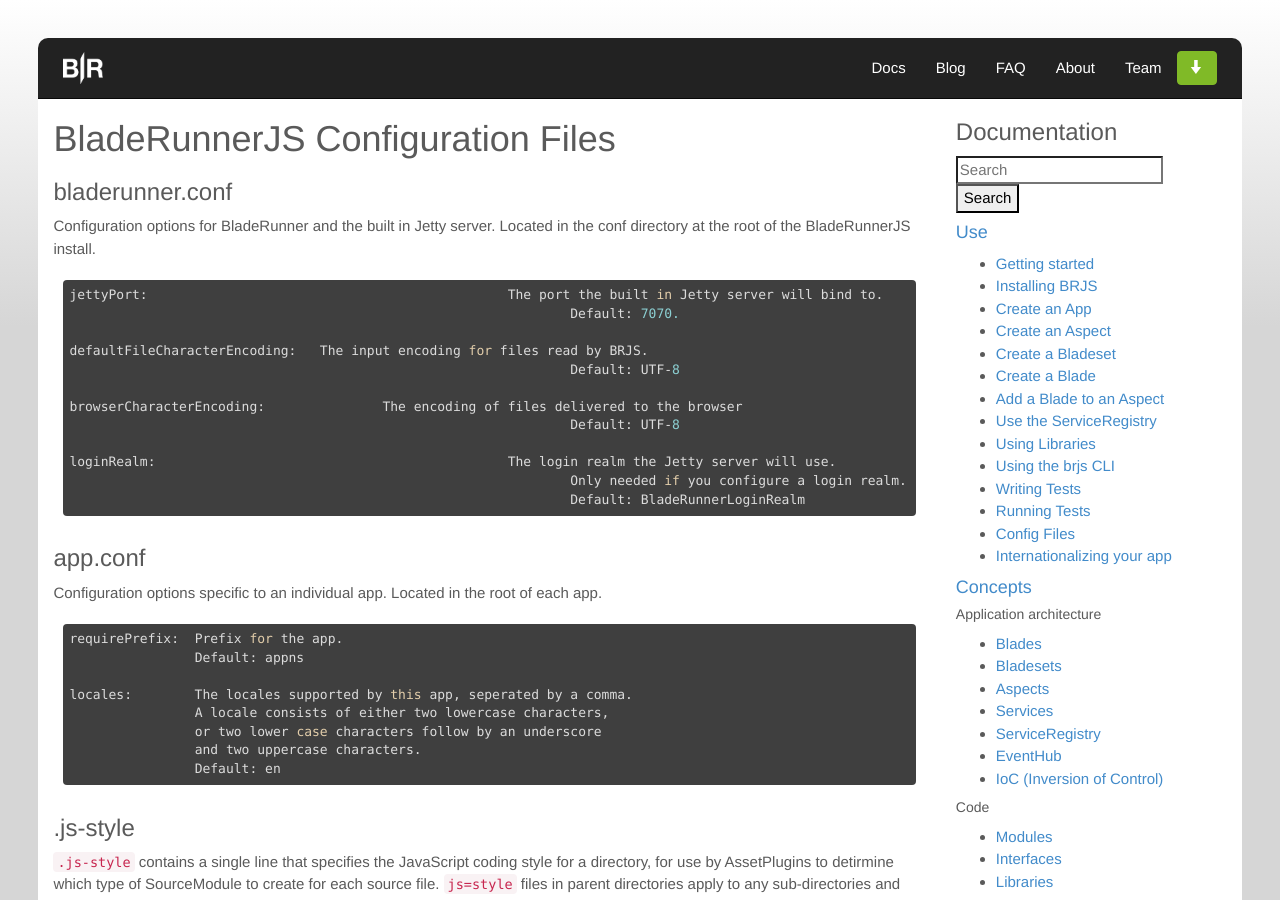
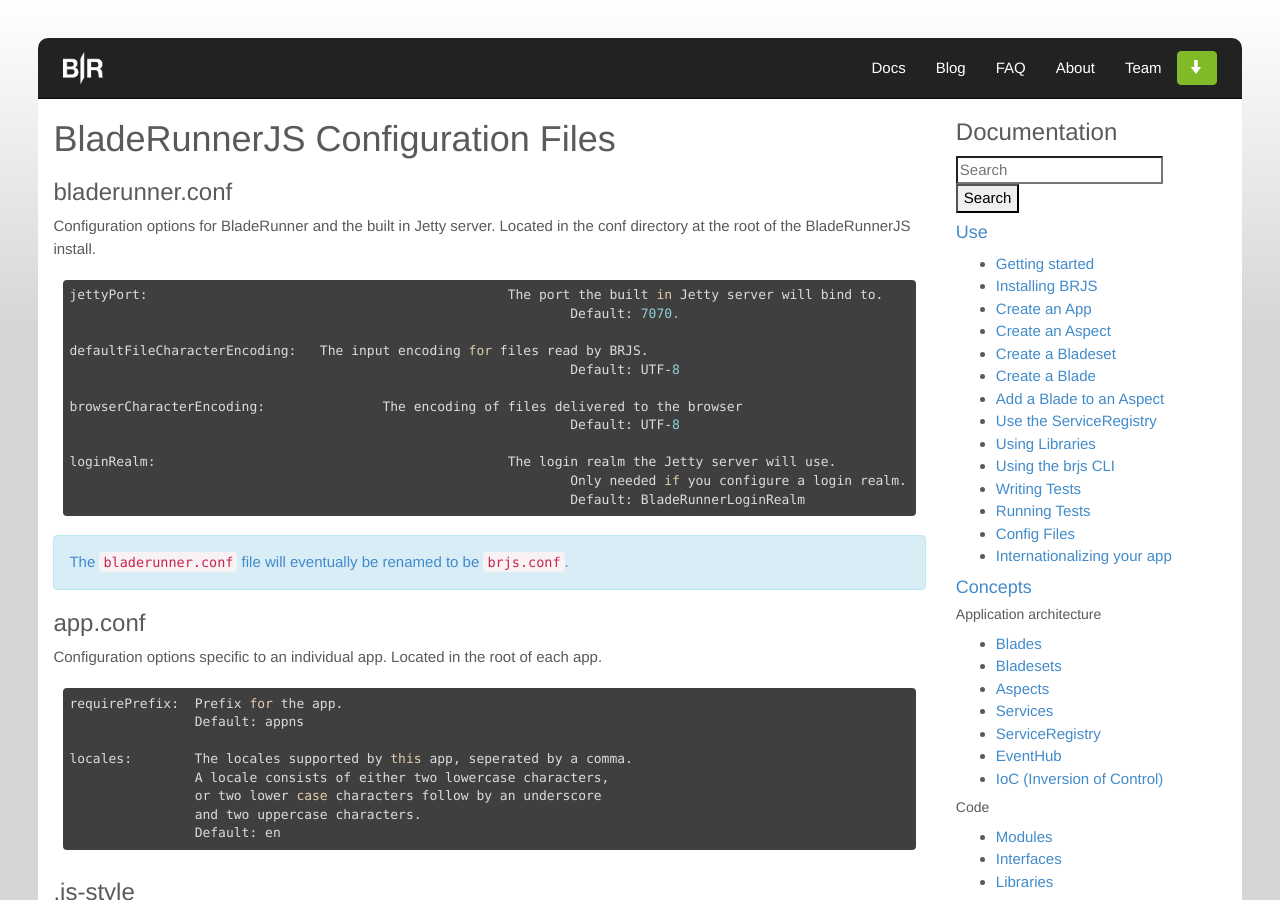
Before and after one commit to BladeRunnerJS/brjs-site, a Jekyll site: the page built from docs/use/config.md, in a window 1280 px wide and 900 px high. Built offline with Jekyll 4.4.1, drawn with Linux system fonts in a browser that asks for light colours; nearby versions of some CDN libraries; Markdown is read by kramdown in place of the engine named in the settings.

Commit message:
Fixing brjs.conf -> bladerunner.conf

````diff
--- a/docs/use/config.md
+++ b/docs/use/config.md
@@ -23,6 +23,12 @@
 								Only needed if you configure a login realm.
 								Default: BladeRunnerLoginRealm
 ```
+
+<div class="alert alert-info">
+	<p>
+		<a href="https://github.com/BladeRunnerJS/brjs/issues/280">The <code>bladerunner.conf</code> file will eventually be renamed to be <code>brjs.conf</code></a>.
+	</p>
+</div>
 
 ### app.conf
 
````
Also changed, not shown: docs/use/commandline.md (+1 -1 lines).
